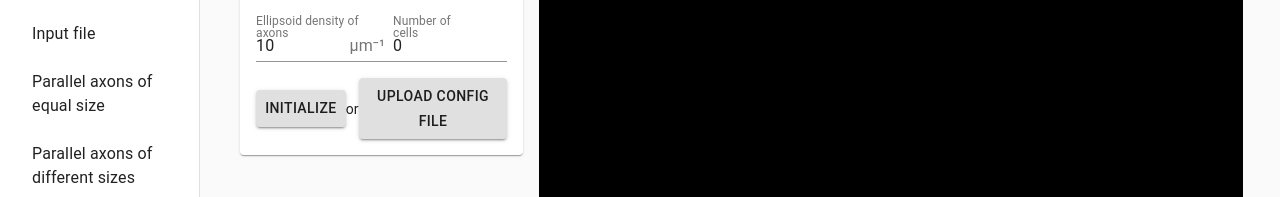
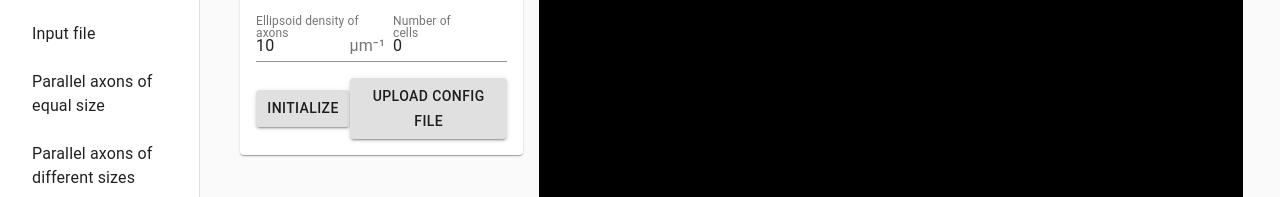
Before and after one commit to MaP-science/WhiteMatterGenerator, a React (Create React App) app: page /toolbox in a window 1280 px wide. Shown: the part 142-339 px from the top of the page. Built offline with nearby package versions, Linux system fonts and the light colour scheme.

Commit message:
removed reset button, added scroll, better number input

```diff
--- a/src/Toolbox/Toolbox.js
+++ b/src/Toolbox/Toolbox.js
@@ -176,7 +176,10 @@ export default props => {
     return (
         <>
             <Grid container item xs={11}>
-                <Grid item xs={4}>
+                <Grid
+                    item
+                    xs={4}
+                    style={{ height: window.innerHeight * 0.9, overflowX: "hidden", overflowY: "scroll" }}>
                     <Grid container direction="column">
                         <Grid item className={classes.gridItem}>
                             <Paper>
@@ -192,13 +195,13 @@ export default props => {
                                                 endAdornment: <InputAdornment position="start">µm</InputAdornment>
                                             }}
                                             value={voxelSize}
-                                            onChange={e => setVoxelSize(Number(e.target.value))}
+                                            onChange={e => setVoxelSize(e.target.value)}
                                         />
                                         <TextField
                                             type="number"
                                             label="Number of axons"
                                             value={axonCount}
-                                            onChange={e => setAxonCount(Number(e.target.value))}
+                                            onChange={e => setAxonCount(e.target.value)}
                                         />
                                     </ListItem>
                                     <ListItem>
@@ -209,32 +212,22 @@ export default props => {
                                                 endAdornment: <InputAdornment position="start">µm⁻¹</InputAdornment>
                                             }}
                                             value={ellipsoidDensity}
-                                            onChange={e => setEllipsoidDensity(Number(e.target.value))}
+                                            onChange={e => setEllipsoidDensity(e.target.value)}
                                         />
                                         <TextField
                                             type="number"
                                             label="Number of cells"
                                             value={cellCount}
-                                            onChange={e => setCellCount(Number(e.target.value))}
+                                            onChange={e => setCellCount(e.target.value)}
                                         />
                                     </ListItem>
                                     <ListItem>
-                                        {synthesizer ? (
-                                            <Button
-                                                variant="contained"
-                                                onClick={() => {
-                                                    if (!window.confirm("Are you sure?")) return;
-                                                    window.location.reload();
-                                                }}>
-                                                Reset
-                                            </Button>
-                                        ) : (
                                         <Button
                                             variant="contained"
                                             onClick={() => {
                                                 const s = new Synthesizer(
-                                                        voxelSize,
-                                                        ellipsoidDensity,
+                                                    Number(voxelSize),
+                                                    Number(ellipsoidDensity),
                                                     new Mapping(
                                                         mapFromDiameterToDeformationFactor.from,
                                                         mapFromDiameterToDeformationFactor.to
@@ -244,23 +237,24 @@ export default props => {
                                                         mapFromMaxDiameterToMinDiameter.to
                                                     )
                                                 );
-                                                    s.addAxonsRandomly(axonCount);
-                                                    s.addCellsRandomly(cellCount);
+                                                s.addAxonsRandomly(Number(axonCount));
+                                                s.addCellsRandomly(Number(cellCount));
                                                 setSynthesizer(s);
                                                 setScene(s.draw(viewModeVoxel, viewModeAxon, viewModeCell));
                                                 setUpdateState(s.updateState);
                                             }}>
                                             Initialize
                                         </Button>
-                                        )}
-                                        {" or "}
-                                        {synthesizer ? (
+                                        <Button variant="contained" onClick={() => inputFileRef.current.click()}>
+                                            upload config file
+                                        </Button>
+                                        {synthesizer && (
                                             <Button
                                                 variant="contained"
                                                 onClick={() => {
                                                     const config = {
-                                                        voxelSize: voxelSize,
-                                                        ellipsoidDensity: ellipsoidDensity,
+                                                        voxelSize: Number(voxelSize),
+                                                        ellipsoidDensity: Number(ellipsoidDensity),
                                                         growSpeed: growSpeed,
                                                         contractSpeed: contractSpeed,
                                                         mapFromDiameterToDeformationFactor: mapFromDiameterToDeformationFactor,
@@ -282,11 +276,7 @@ export default props => {
                                                     };
                                                     save(JSON.stringify(config, null, 4), "config.json");
                                                 }}>
-                                                Download the current config file
-                                            </Button>
-                                        ) : (
-                                            <Button variant="contained" onClick={() => inputFileRef.current.click()}>
-                                                upload config file
+                                                Download config file
                                             </Button>
                                         )}
                                     </ListItem>
```
Lines whose indentation alone changed are shown as unchanged.
